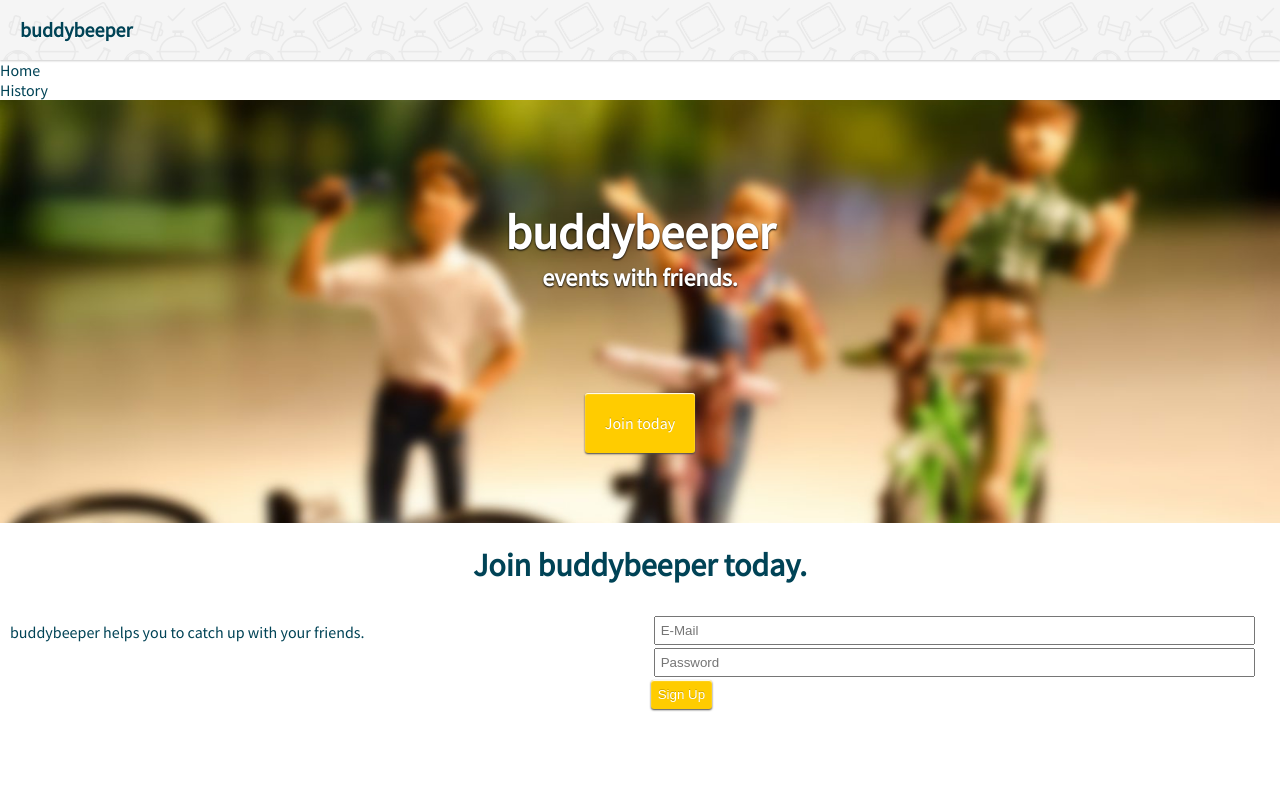
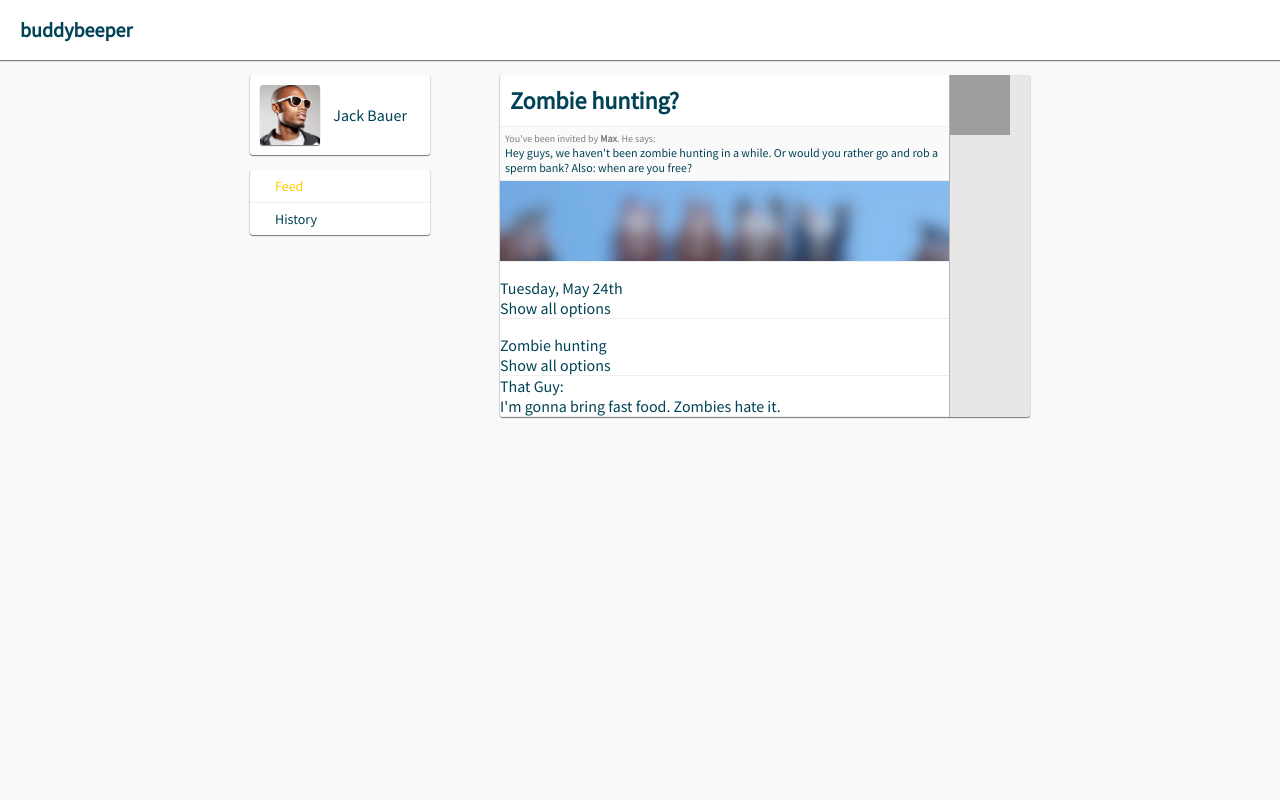
Before and after one commit to aimed/buddybeeper-server, a PHP site: page / in a window 1280 px wide. Run offline with PHP 8.4, Linux system fonts and the light colour scheme; grey boxes are pictures that could not be loaded.

Commit message:
frontend progress

```diff
--- a/_web/assets/css/css.css
+++ b/_web/assets/css/css.css
@@ -5,13 +5,19 @@ html,
 body {
 	margin: 0;
 	padding: 0;
+	height: 100%;
 }
 html {
 	color: #004356;
 	font-family: "Source Sans Pro", sans-serif;
+	background-color: #F9F9F9;
+}
+#container {
+	height: 100%;
 }
 a {
-	color: #004356;
+	color: inherit;
+	text-decoration: none;
 }
 
 /*---
@@ -19,12 +25,12 @@ Head
 ---*/
 .head {}
 	.head .nav {
-		box-shadow: 0px 1px 2px #ccc;
+		box-shadow: 0px 1px 1px 0px rgba(0,0,0,0.50);
 	}
 	.head .nav-inner {
 		height: 60px;
-
-		background: url(/assets/img/bb_pattern.png);
+		background-color: #fff;
+/*		background: url(/assets/img/bb_pattern.png);*/
 	}
 	.head .company {
 		line-height: 1;
@@ -39,6 +45,26 @@ Head
 			font-weight: bold;
 			text-decoration: none;
 		}
+
+/*---
+Body
+---*/
+.body {
+	width: 800px;
+	margin: auto;
+}
+.sidebar,
+.content {
+	display: inline-block;
+	vertical-align: top;
+}
+.sidebar {
+	width: 200px;
+	margin-right: 50px;
+}
+.content {
+	width: 550px;
+}
 
 /*---
 Foot
@@ -81,7 +107,6 @@ Grid
 			width: 49.8%;
 			display: inline-block;
 		}
-
 @media (max-width: 740px) {
 	.row .col {
 		display: block !important;
@@ -122,3 +147,16 @@ Hero units
 	.hero.parallax h2 {
 		text-shadow: 0px 1px 2px #000;
 	}
+
+/*---
+Pagelets
+---*/
+.pagelet {
+	border-radius: 3px;
+	background: #FFFFFF;
+	margin: 15px 10px;
+
+	-moz-box-shadow:    1px 0px 1px 0px rgba(0,0,0,0.07), -1px 0px 1px 0px rgba(0,0,0,0.11), 0px 1px 1px 0px rgba(0,0,0,0.50);
+	-webkit-box-shadow: 1px 0px 1px 0px rgba(0,0,0,0.07), -1px 0px 1px 0px rgba(0,0,0,0.11), 0px 1px 1px 0px rgba(0,0,0,0.50);
+	box-shadow:         1px 0px 1px 0px rgba(0,0,0,0.07), -1px 0px 1px 0px rgba(0,0,0,0.11), 0px 1px 1px 0px rgba(0,0,0,0.50);
+}
--- /dev/null
+++ b/_web/assets/css/feed.css
@@ -0,0 +1,50 @@
+.feed {}
+	.feed .banner {
+		height: 80px;
+		background-size: cover;
+	}
+	.feed .details {
+		background-color: #fafafa;
+		padding: 5px;
+	}
+		.feed .host {
+			font-size: 10px;
+			color: #7e7e7e;
+		}
+			.feed .host span {
+				font-weight: 600;
+			}
+	.feed blockquote {
+		font-size: 12px;
+		margin: 0;
+	}
+	.feed h2 {
+		margin: 0;
+		padding: 10px;
+	}
+	.feed .section {
+		border-bottom: 1px solid #efefef;
+	}
+	.feed .item {
+		background: #e7e7e7;
+		overflow: hidden;
+	}
+	.feed .person {
+		display: block;
+		height: 60px;
+		width: 60px;
+	}
+	.feed .desc {
+		width: 449px;
+		background: #fff;
+		border-radius: 3px 0px 0px 3px;
+		border-right: 1px solid #b5b5b5;
+	}
+	.feed .invited {
+		width: 80px;
+	}
+	.feed .desc,
+	.feed .invited {
+		display: inline-block;
+		vertical-align: top;
+	}
--- /dev/null
+++ b/_web/assets/css/sidebar.css
@@ -0,0 +1,38 @@
+.sidebar .user.pagelet {}
+	.sidebar .user.pagelet .image,
+	.sidebar .user.pagelet .text {
+		display: inline-block;
+		vertical-align: middle;
+	}
+	.sidebar .user.pagelet .text {
+		font-weight: lighter;
+	}
+	.sidebar .user.pagelet .image {
+		margin: 10px;
+		height: 60px;
+		width: 60px;
+		background-size: cover;
+		background-position: center;
+		background-repeat: no-repeat;
+		border-radius: 3px;
+		-moz-box-shadow:    0px 1px 1px 0px rgba(0,0,0,0.50), 0px -1px 1px 0px rgba(255,255,255,0.36);
+		-webkit-box-shadow: 0px 1px 1px 0px rgba(0,0,0,0.50), 0px -1px 1px 0px rgba(255,255,255,0.36);
+		box-shadow:         0px 1px 1px 0px rgba(0,0,0,0.50), 0px -1px 1px 0px rgba(255,255,255,0.36);
+	}
+
+.sidebar .menu.pagelet {
+	font-size: 14px;
+}
+	.sidebar .menu.pagelet .item {
+		border-bottom: 1px solid #eee;
+	}
+	.sidebar .menu.pagelet .item:last-child {
+		border: 0;
+	}
+	.sidebar .menu.pagelet a {
+		display: block;
+		padding: 7px 0px 7px 25px;
+	}
+	.sidebar .menu.pagelet a.active {
+		color: #ffcc00;
+	}
--- a/_web/static/home.html
+++ b/_web/static/home.html
@@ -1,22 +1,52 @@
-<div class="home">
-
 <!-- HOME -->
-	<div class="home">
-		<div class="sidebar">
-			<div class="menu">
-				<div class="item"><a>Home</a></div>
-				<div class="item"><a>History</a></div>
+<div class="feed">
+	<div class="item pagelet">
+		<div class="inner">
+			<div class="desc">
+				<div class="title section">
+					<h2>Zombie hunting?</h2>
+				</div>
+				<div class="details section">
+					<div class="host">You've been invited by <span>Max</span>. He says:</div>
+					<blockquote>Hey guys, we haven't been zombie hunting in a while. Or would you rather go and rob a sperm bank? Also: when are you free?</blockquote>
+				</div>
+				<div class="banner section" style="background-image: url(/assets/img/event_blurred.jpg);"></div>
+				<div class="date votes section">
+					<div class="bar">
+						<p style="height: 40%;"></p>
+					</div>
+					<div class="icon"></div>
+					<div class="content">Tuesday, May 24th</div>
+					<div class="vote voted"></div>
+					<div class="expand">Show all options</div>
+				</div>
+				<div class="activites votes section">
+					<div class="bar">
+						<p style="height: 40%;"></p>
+					</div>
+					<div class="icon"></div>
+					<div class="content">Zombie hunting</div>
+					<div class="vote"></div>
+					<div class="expand">Show all options</div>
+				</div>
+				<div class="comments section">
+					<div class="comment">
+						<div class="image" style="background-image: url(/assets/sample_image_1.jpg);"></div>
+						<div class="user">That Guy:</div>
+						<div class="text">I'm gonna bring fast food. Zombies hate it.</div>
 					</div>
 				</div>
-		<div class="content">
-			<div class="events">
-				<div class="event"></div>
+			</div><!--
+			--><div class="invited">
+				<div class="person" style="background-image: url(/assets/sample_image_1.jpg);"></div>
+				<div class="person show_list"></div>
+			</div>
 		</div>
 	</div>
 </div>
 
 <!-- LANDING -->
-	<div class="welcome">
+<!--	<div class="home">
 	<div class="hero parallax apps">
 		<div class="buddybeeper">
 			<h1>buddybeeper</h1>
@@ -52,6 +82,4 @@
 			</div>
 		</div>
 	</div>
-	</div>
-
-</div>
+</div>-->
--- a/_web/static/index.html
+++ b/_web/static/index.html
@@ -3,7 +3,9 @@
 	<head>
 		<title>buddybeeper</title>
 		<link rel="stylesheet" href="/assets/css/css.css" />
+		<link rel="stylesheet" href="/assets/css/sidebar.css" />
 		<link rel="stylesheet" href="/assets/css/home.css" />
+		<link rel="stylesheet" href="/assets/css/feed.css" />
 		<link href="http://fonts.googleapis.com/css?family=Source+Sans+Pro" rel="stylesheet" type="text/css">
 	</head>
 	<body ng-app="buddybeeper">
@@ -18,7 +20,23 @@
 					</div>
 				</div>
 			</div>
-			<div class="body" ng-view></div>
+			<div class="body">
+				<div class="sidebar">
+					<div class="user pagelet">
+						<div class="profile">
+							<div class="image" style="background-image:url(/assets/img/sample_image_1.jpg);"></div>
+							<div class="text">
+								<div class="name">Jack Bauer</div>
+							</div>
+						</div>
+					</div>
+					<div class="menu pagelet">
+						<div class="item"><a class="active">Feed</a></div>
+						<div class="item"><a>History</a></div>
+					</div>
+				</div><!--
+				--><div class="content" ng-view></div>
+			</div>
 			<div class="foot"></div>
 		</div>
 		<script src="/assets/js/angular.min.js" type="text/javascript"></script>
```
Also changed, not shown: _web/assets/img/event_blurred.jpg (added), _web/assets/img/sample_image_1.jpg (added). Lines whose indentation alone changed are shown as unchanged.
